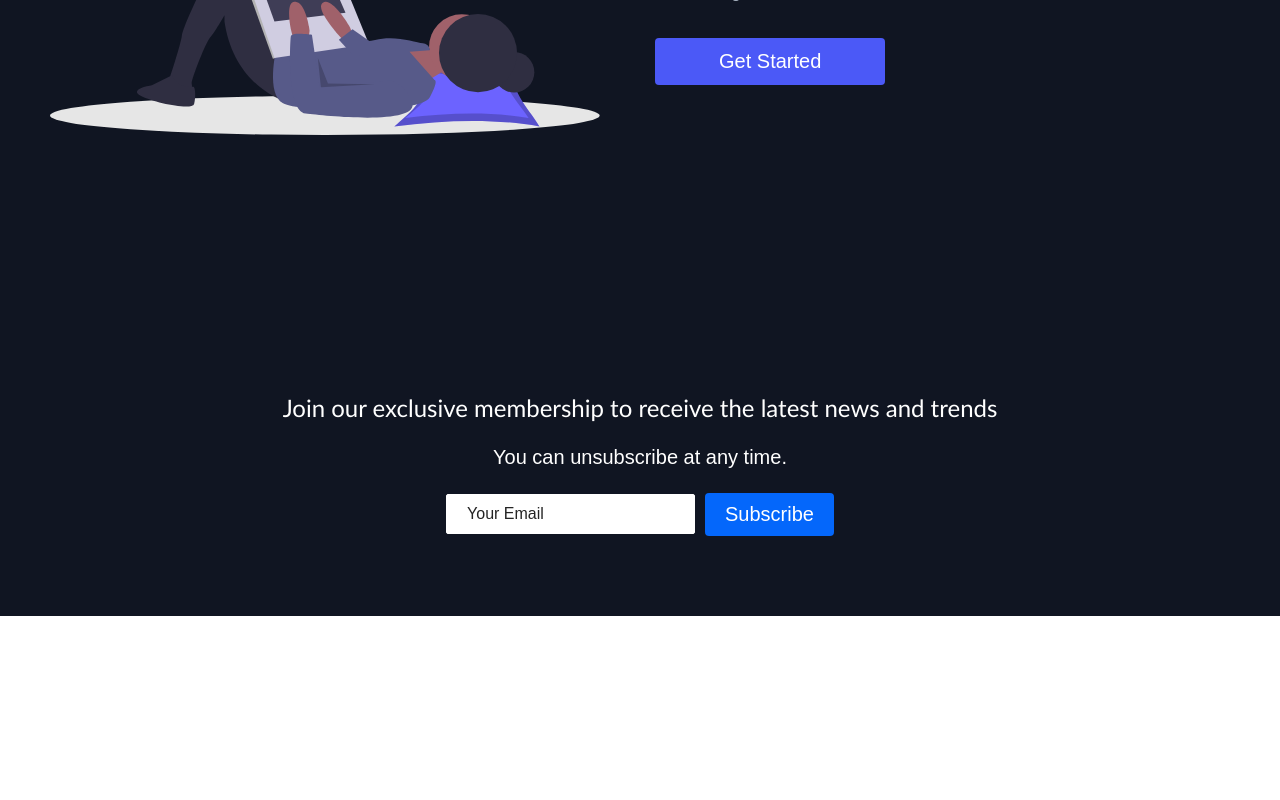
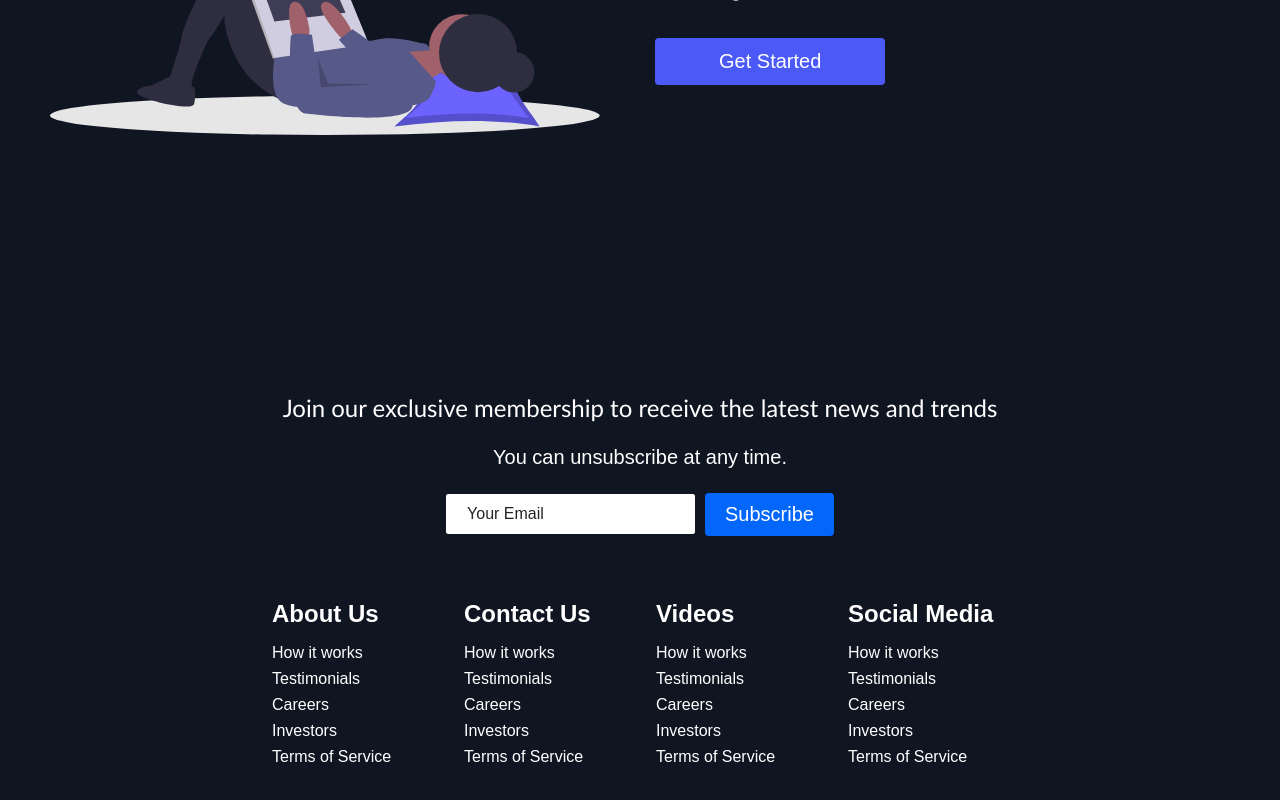
Before and after one commit to karinabarinova/Chronos, a React (Create React App) app: page / in a window 1280 px wide. Shown: the part 2769-3569 px from the top of the page. Before the commit the page ends 3385 px from the top, so only its background shows below. Built offline with nearby package versions, Linux system fonts and the light colour scheme.

Commit message:
Added Footer info columns

```diff
--- a/src/components/Footer/Footer.elements.js
+++ b/src/components/Footer/Footer.elements.js
@@ -1,5 +1,5 @@
 import styled from 'styled-components';
-
+import { Link } from 'react-router-dom';
 export const FooterContainer = styled.div`
     background-color: #101522;
     padding: 4rem 0 2rem 0;
@@ -58,3 +58,54 @@
         margin: 0 0 16px 0;
     }
 `;
+
+export const FooterLinksContainer = styled.div`
+    width: 100%;
+    max-width: 1000px;
+    display: flex;
+    justify-content: center;
+
+    @media screen and (max-width: 820px) {
+        padding-top: 32px;
+    }
+`;
+
+export const FooterLinksWrapper = styled.div`
+    display: flex;
+
+    @media screen and (max-width: 820px) {
+        flex-direction: column;
+    }
+`;
+
+export const FooterLinksItems = styled.div`
+    display: flex;
+    flex-direction: column;
+    align-items: flex-start;
+    margin: 16px;
+    text-align: center;
+    width: 160px;
+    box-sizing: border-box;
+    color: #fff;
+
+    @media screen and (max-width: 420px) {
+        margin: 0;
+        padding: 10px;
+        width: 100%;
+    }
+`;
+
+export const FooterLinkTitle = styled.h2`
+    margin-bottom: 16px;
+`;
+
+export const FooterLink = styled(Link)`
+    color: #fff;
+    text-decoration: none;
+    margin-bottom: 0.5rem;
+
+    &:hover {
+        color: #0467fb;
+        transition: 0.3s ease-out;
+    }
+`;
--- a/src/components/Footer/Footer.js
+++ b/src/components/Footer/Footer.js
@@ -5,7 +5,12 @@
     FooterSubHeading,
     FooterSubText,
     Form,
-    FormInput
+    FormInput,
+    FooterLink,
+    FooterLinkTitle,
+    FooterLinksContainer,
+    FooterLinksWrapper,
+    FooterLinksItems
 } from './Footer.elements';
 import { Button } from '../../globalStyles';
 
@@ -24,6 +29,42 @@
                     <Button fontBig>Subscribe</Button>
                 </Form>
             </FooterSubscription>
+            <FooterLinksContainer>
+                <FooterLinksWrapper>
+                    <FooterLinksItems>
+                        <FooterLinkTitle>About Us</FooterLinkTitle>
+                        <FooterLink to='/sign-up'>How it works</FooterLink>
+                        <FooterLink to='/'>Testimonials</FooterLink>
+                        <FooterLink to='/'>Careers</FooterLink>
+                        <FooterLink to='/'>Investors</FooterLink>
+                        <FooterLink to='/'>Terms of Service</FooterLink>
+                    </FooterLinksItems>
+                    <FooterLinksItems>
+                        <FooterLinkTitle>Contact Us</FooterLinkTitle>
+                        <FooterLink to='/sign-up'>How it works</FooterLink>
+                        <FooterLink to='/'>Testimonials</FooterLink>
+                        <FooterLink to='/'>Careers</FooterLink>
+                        <FooterLink to='/'>Investors</FooterLink>
+                        <FooterLink to='/'>Terms of Service</FooterLink>
+                    </FooterLinksItems>
+                    <FooterLinksItems>
+                        <FooterLinkTitle>Videos</FooterLinkTitle>
+                        <FooterLink to='/sign-up'>How it works</FooterLink>
+                        <FooterLink to='/'>Testimonials</FooterLink>
+                        <FooterLink to='/'>Careers</FooterLink>
+                        <FooterLink to='/'>Investors</FooterLink>
+                        <FooterLink to='/'>Terms of Service</FooterLink>
+                    </FooterLinksItems>
+                    <FooterLinksItems>
+                        <FooterLinkTitle>Social Media</FooterLinkTitle>
+                        <FooterLink to='/sign-up'>How it works</FooterLink>
+                        <FooterLink to='/'>Testimonials</FooterLink>
+                        <FooterLink to='/'>Careers</FooterLink>
+                        <FooterLink to='/'>Investors</FooterLink>
+                        <FooterLink to='/'>Terms of Service</FooterLink>
+                    </FooterLinksItems>
+                </FooterLinksWrapper>
+            </FooterLinksContainer>
         </FooterContainer>
     )
 }
```
